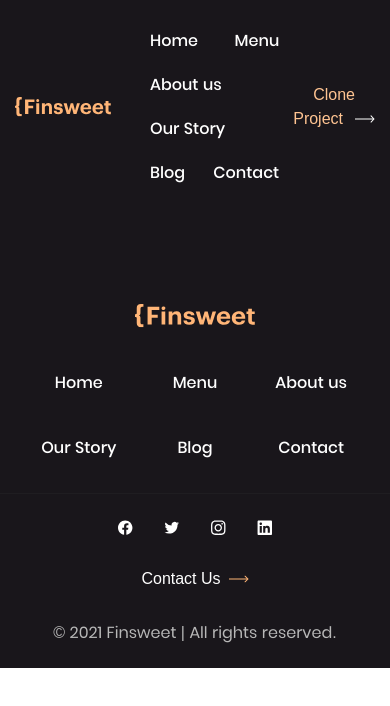
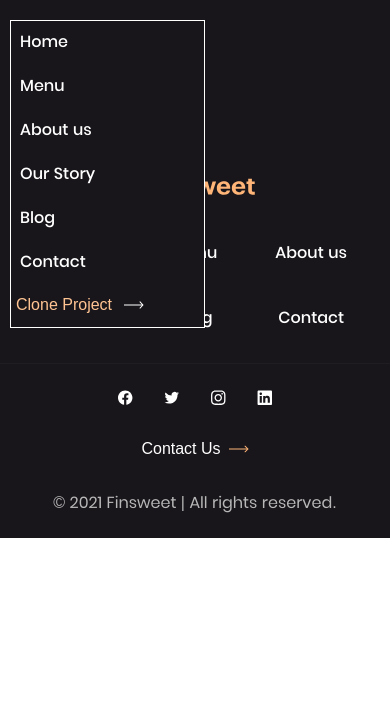
Before and after one commit to gr-sv/Finsweet, a React (Create React App) app: page / in a window 390 px wide. Shown: the top 706 px of the page. Built offline with nearby package versions, Linux system fonts and the light colour scheme.

Commit message:
Add burger button

```diff
--- a/src/components/shared/button/button.jsx
+++ b/src/components/shared/button/button.jsx
@@ -9,6 +9,7 @@ const Button = ({
 	button_menu,
 	button_form,
 	button_contact,
+	button_burger,
 	disabled,
 }) => {
 	return (
@@ -18,6 +19,7 @@ const Button = ({
 			[s.button_form]: button_form,
 			[s.button_contact]: button_contact,
 			[s.disabled]: disabled,
+			[s.button_burger]: button_burger,
 		})}>
 			{ children }
 		</button>
--- a/src/components/widgets/header/header.jsx
+++ b/src/components/widgets/header/header.jsx
@@ -15,6 +15,9 @@ function Header () {
 						<Navigation headerNav className={s.navigation__links} />
 						<Button button_clone>Clone Project</Button>
 					</div>
+					<Button className={s.burgerButton}>
+						<span className={s.burgerButton__line}></span>
+					</Button>
 				</nav>
 
 			</Wrapper>
--- a/src/components/widgets/header/header.module.scss
+++ b/src/components/widgets/header/header.module.scss
@@ -31,7 +31,11 @@
 }
 
 .navigation__logo {
-	padding: 11px 5px;
+	padding: 12px 5px;
+}
+
+.burgerButton {
+	display: none;
 }
 
 @media only screen and (max-width: 1024px) {
@@ -54,38 +58,50 @@
 	}
 }
 
-// @media only screen and (max-width: 768px) {
-// 	.header {
-// 		justify-content: start;
-// 	}
+@media only screen and (max-width: 768px) {
+	.header {
+		justify-content: start;
+	}
 
-// 	.wrapper {
-// 		width: 50vw;
-// 		height: 100vh;
-// 		background-color: var(--background);
-// 		border: 1px solid white;
-// 		justify-content: start;
-// 		position: fixed;
-// 		top: 0;
-// 		left: 0;
-// 		z-index: 20;
-// 	}
+	.burger {
+		width: 50vw;
+		background-color: var(--background);
+		border: 1px solid white;
+		flex-direction: column;
+		justify-content: start;
+		align-items: start;
+		position: absolute;
+		top: 0;
+		left: 0;
+		z-index: 20;
+	}
 
-// 	.wrapper,
-// 	.navigation {
-// 		flex-direction: column;
-// 		align-items: start;
-// 		gap: 0;
-// 	}
+	.navigation {
+		position: relative;
+	}
 
-// 	.navigation__links {
-// 		flex-direction: column;
-// 		align-items: start;
-// 	}
-// }
+	.navigation__links {
+		flex-direction: column;
+		align-items: start;
+	}
 
-// @media only screen and (max-width: 576px) {
-// 	.wrapper {
-// 		width: 100vw;
-// 	}
-// }
+	.burgerButton {
+		display: block;
+		width: 20px;
+		height: 20px;
+		cursor: pointer;
+	}
+
+	.burgerButton__line {
+		width: 30px;
+		height: 2px;
+		background-color: var(----text-second);
+	}
+
+	.burgerButton__line::before {
+		content: '';
+		width: 30px;
+		height: 2px;
+		background-color: var(----text-second);
+	}
+}
```
